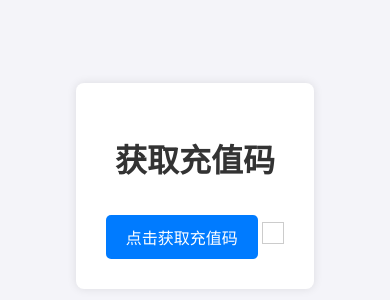
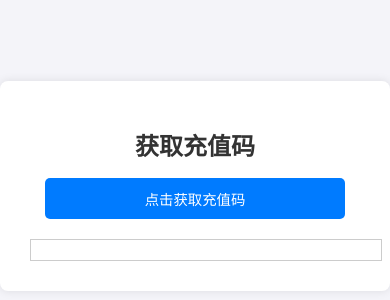
Before and after one commit to xiran1/xiran1.github.io, a plain HTML site: page 获取.html in a window 390 px wide. Shown: the part 236-536 px from the top of the page. Drawn offline with Linux system fonts and the light colour scheme.

Commit message:
更新 获取.html

```diff
--- a/获取.html
+++ b/获取.html
@@ -20,19 +20,24 @@
             padding: 30px;
             border-radius: 8px;
             box-shadow: 0 0 10px rgba(0, 0, 0, 0.1);
+            max-width: 100%;
+            width: 90%;
         }
         h1 {
             color: #333;
+            font-size: 2em;
         }
         button {
-            padding: 10px 20px;
-            font-size: 16px;
+            padding: 15px 30px;
+            font-size: 1em;
             color: #fff;
             background-color: #007bff;
             border: none;
             border-radius: 5px;
             cursor: pointer;
             transition: background-color 0.3s ease;
+            width: 100%;
+            max-width: 300px;
         }
         button:hover {
             background-color: #0056b3;
@@ -41,11 +46,23 @@
             margin-top: 20px;
             padding: 10px;
             border: 1px solid #ccc;
-            width: fit-content;
-            display: inline-block;
+            width: 100%;
+            word-wrap: break-word;
         }
         .error {
             color: red;
+        }
+        @media (max-width: 600px) {
+            h1 {
+                font-size: 1.5em;
+            }
+            button {
+                padding: 10px 20px;
+                font-size: 0.9em;
+            }
+            #location {
+                font-size: 0.9em;
+            }
         }
     </style>
 </head>
```
